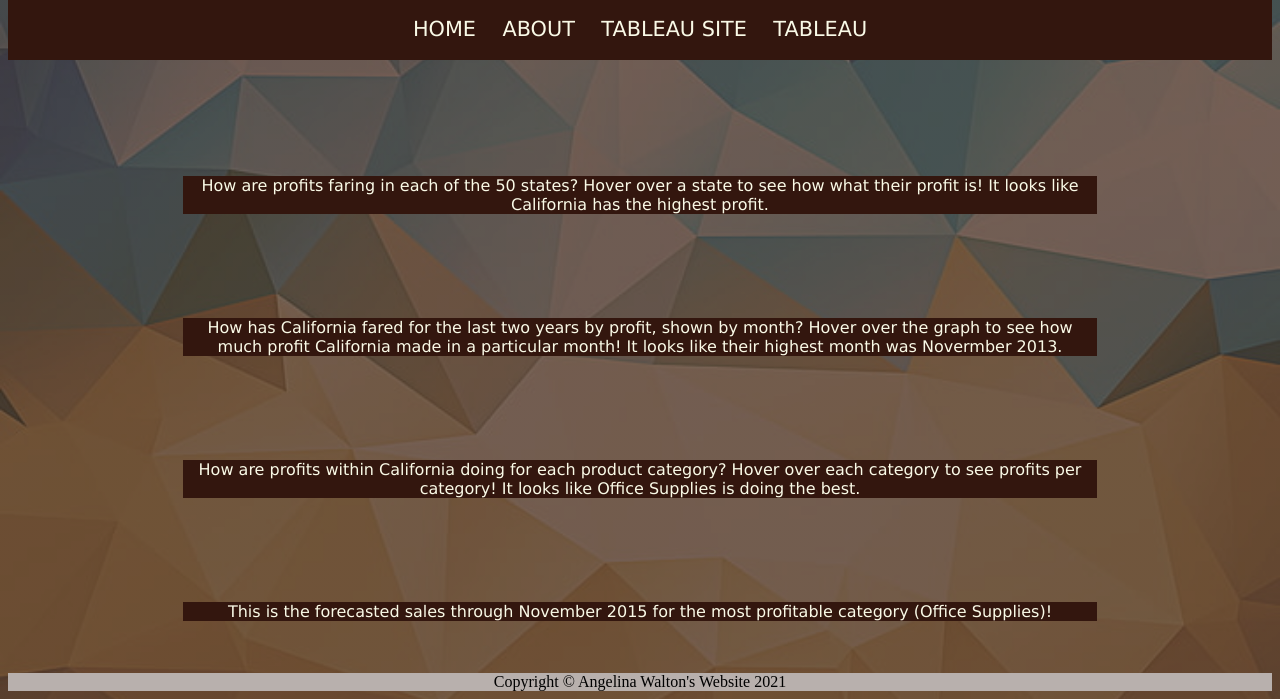
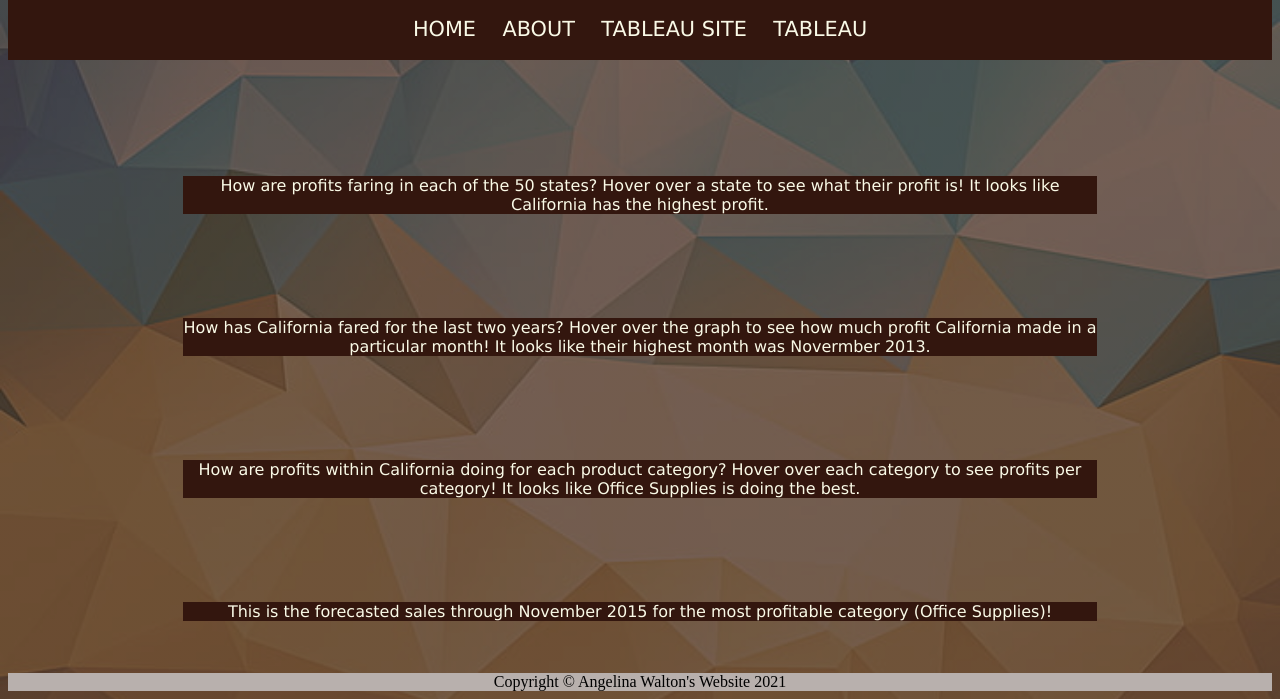
Before and after one commit to AngelinaWalton/201a, a plain HTML site: page html/tableau.html in a window 1280 px wide. Shown: the part 226-925 px from the top of the page. Drawn offline with Linux system fonts and the light colour scheme.

Commit message:
Add files via upload

```diff
--- a/html/tableau.html
+++ b/html/tableau.html
@@ -1,4 +1,4 @@
-<!--Angelina Walton-->
+<!--Angelina Walton 12/16/21-->
 <!DOCTYPE html>
 <html lang="en">
 <head>
@@ -24,11 +24,11 @@
         <div class="tableau">
             <div class='tableauPlaceholder' id='viz1639691289298' style='position: relative'><object class='tableauViz'  style='display:none;'><param name='host_url' value='https%3A%2F%2Fpublic.tableau.com%2F' /> <param name='embed_code_version' value='3' /> <param name='site_root' value='' /><param name='name' value='Graph1_16396912531750&#47;Sheet1' /><param name='tabs' value='no' /><param name='toolbar' value='yes' /><param name='animate_transition' value='yes' /><param name='display_static_image' value='yes' /><param name='display_spinner' value='yes' /><param name='display_overlay' value='yes' /><param name='display_count' value='yes' /><param name='language' value='en-US' /><param name='filter' value='publish=yes' /></object></div>                <script type='text/javascript'>                    var divElement = document.getElementById('viz1639691289298');                    var vizElement = divElement.getElementsByTagName('object')[0];                    vizElement.style.width='100%';vizElement.style.height=(divElement.offsetWidth*0.75)+'px';                    var scriptElement = document.createElement('script');                    scriptElement.src = 'https://public.tableau.com/javascripts/api/viz_v1.js';                    vizElement.parentNode.insertBefore(scriptElement, vizElement);                </script>
             <br> <br>
-            <p>How are profits faring in each of the 50 states? Hover over a state to see how what their profit is! It looks like California has the highest profit.</p>
+            <p>How are profits faring in each of the 50 states? Hover over a state to see what their profit is! It looks like California has the highest profit.</p>
             <br> <br>
             <div class='tableauPlaceholder' id='viz1639691556584' style='position: relative'><object class='tableauViz'  style='display:none;'><param name='host_url' value='https%3A%2F%2Fpublic.tableau.com%2F' /> <param name='embed_code_version' value='3' /> <param name='site_root' value='' /><param name='name' value='Graph2_16396915454910&#47;Sheet2' /><param name='tabs' value='no' /><param name='toolbar' value='yes' /><param name='animate_transition' value='yes' /><param name='display_static_image' value='yes' /><param name='display_spinner' value='yes' /><param name='display_overlay' value='yes' /><param name='display_count' value='yes' /><param name='language' value='en-US' /><param name='filter' value='publish=yes' /></object></div>                <script type='text/javascript'>                    var divElement = document.getElementById('viz1639691556584');                    var vizElement = divElement.getElementsByTagName('object')[0];                    vizElement.style.width='100%';vizElement.style.height=(divElement.offsetWidth*0.75)+'px';                    var scriptElement = document.createElement('script');                    scriptElement.src = 'https://public.tableau.com/javascripts/api/viz_v1.js';                    vizElement.parentNode.insertBefore(scriptElement, vizElement);                </script>
             <br> <br>
-            <p>How has California fared for the last two years by profit, shown by month? Hover over the graph to see how much profit California made in a particular month! It looks like their highest month was Novermber 2013.</p>
+            <p>How has California fared for the last two years? Hover over the graph to see how much profit California made in a particular month! It looks like their highest month was Novermber 2013.</p>
             <br> <br>
             <div class='tableauPlaceholder' id='viz1639691755556' style='position: relative'><object class='tableauViz'  style='display:none;'><param name='host_url' value='https%3A%2F%2Fpublic.tableau.com%2F' /> <param name='embed_code_version' value='3' /> <param name='site_root' value='' /><param name='name' value='Graph3_16396917194130&#47;Sheet3' /><param name='tabs' value='no' /><param name='toolbar' value='yes' /><param name='animate_transition' value='yes' /><param name='display_static_image' value='yes' /><param name='display_spinner' value='yes' /><param name='display_overlay' value='yes' /><param name='display_count' value='yes' /><param name='language' value='en-US' /><param name='filter' value='publish=yes' /></object></div>                <script type='text/javascript'>                    var divElement = document.getElementById('viz1639691755556');                    var vizElement = divElement.getElementsByTagName('object')[0];                    vizElement.style.width='100%';vizElement.style.height=(divElement.offsetWidth*0.75)+'px';                    var scriptElement = document.createElement('script');                    scriptElement.src = 'https://public.tableau.com/javascripts/api/viz_v1.js';                    vizElement.parentNode.insertBefore(scriptElement, vizElement);                </script>
             <br> <br>
```
Also changed, not shown: html/aboutme.html (+2 -2 lines), index.html (+3 -3 lines).
